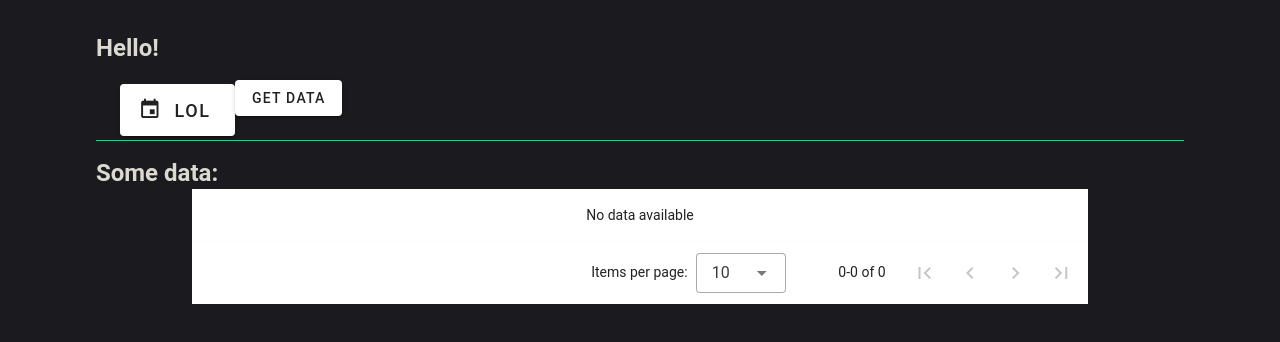
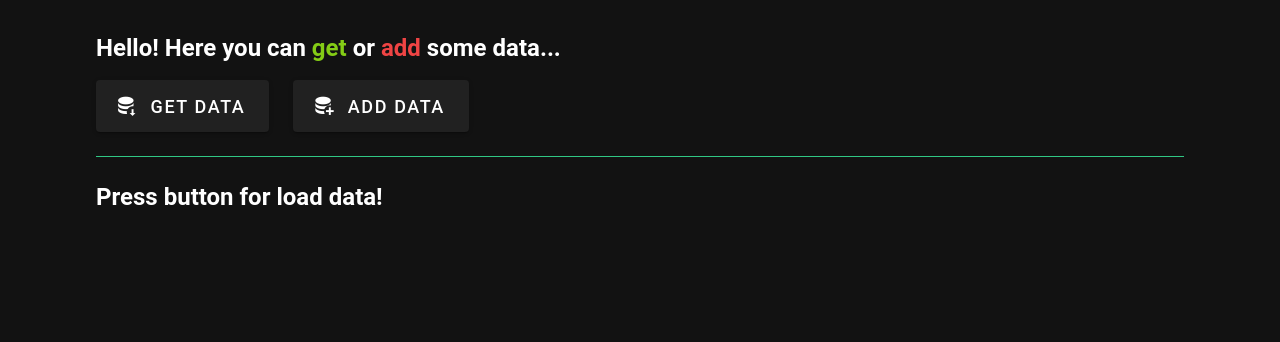
Before and after one commit to TheJustRusik/WebDbFront, a Vue app: page / in a window 1280 px wide. Shown: the top 342 px of the page. Built offline with nearby package versions, Linux system fonts and the light colour scheme.

Commit message:
add data features

```diff
--- a/index.html
+++ b/index.html
@@ -6,7 +6,7 @@
     <meta name="viewport" content="width=device-width, initial-scale=1.0">
     <title>Vite App</title>
   </head>
-  <body class="bg-[#1b1b1f]">
+  <body>
     <div id="app"></div>
     <script type="module" src="/src/main.js"></script>
   </body>
--- a/src/App.vue
+++ b/src/App.vue
@@ -2,41 +2,56 @@
   import { ref } from 'vue'
   import axios from 'axios';
   import { mdiCalendar } from '@mdi/js';
+  import { useTheme } from 'vuetify'
+  import AddDataDialog from './components/AddDataDialog.vue'
+
+  const theme = useTheme()
 
   let items = ref([]);
-
+  let showData = ref(false)
+  let currentState = ref('Press button for load data!')
+  let loadingGetData = false
+  let loadingSetData = false
   async function loadData(){
+    currentState.value = "Loading data..."
+    loadingGetData = true
     try {
       const response = await axios.get('http://localhost:8080/api/rofres');
       items.value = response.data;
+      showData.value = true
+      currentState.value = "Data successfully loaded!"
     }catch(error){
-      console.error('Ошибка при получении данных:', error);
+      currentState.value = "Error while getting data:\n" + error
     }
+    loadingGetData = false
 
   }
 
 </script>
 
 <template>
-  <div class="mx-24 mt-8">
+  <v-app theme="dark">
+    <div class="mx-24 mt-8" >
       <div class="divide-y divide-[#30c784]">
         <div>
-        <p class="text-[#dadad1] text-2xl font-bold pb-4">Hello!</p>
-        <v-icon :icon="mdiCalendar" />
-        <v-btn prepend-icon="mdi-calendar" size="x-large">Lol</v-btn>
-        <v-btn class="mb-6" :onclick="loadData">Get Data</v-btn>
+          <p class="text-2xl font-bold pb-4">Hello! Here you can <span class="text-lime-500">get</span> or <span class="text-red-500">add</span> some data...</p>
+          <v-btn :loading="loadingGetData" class="mb-6" size="x-large" prepend-icon="mdi-database-arrow-down" :onclick="loadData">Get Data</v-btn>
 
+          <AddDataDialog></AddDataDialog>
         </div>
-      <div>
-        <p class="text-[#dadad1] text-2xl font-bold pt-4">Some data:</p>
-        <div class="mx-24">
+        <div v-if="showData">
+          <p class="text-2xl font-bold pt-6">Some data:</p>
+          <div class="my-6">
             <v-data-table :items="items"></v-data-table>
           </div>
+        </div>
+        <div v-else>
+          <p class="text-2xl font-bold pt-6">{{currentState}}</p>
         </div>
       </div>
 
 
 
     </div>
-
+  </v-app>
 </template>
--- /dev/null
+++ b/src/components/AddDataDialog.vue
@@ -0,0 +1,37 @@
+<script setup>
+    import { ref } from 'vue'
+
+    let dates = ref([])
+
+    function addData(){
+        dates.value.push(1)
+    }
+</script>
+
+<template>
+    <v-dialog width="500">
+        <template v-slot:activator="{ props }">
+            <v-btn v-bind="props" :loading="loadingSetData" class="mb-6 ml-6" size="x-large" prepend-icon="mdi-database-plus">Add Data</v-btn>
+        </template>
+
+        <template v-slot:default="{ isActive }">
+            <v-card title="Enter the data">
+            <v-card-text>
+                Add the data you want to send to the database. You just need to fill out the comments field, the ID field will be generated automatically.
+            </v-card-text>
+            <div class="mx-6">
+                <v-text-field v-for="data in dates" variant="underlined" clearable label="Set comment..."></v-text-field>
+                <v-text-field append-icon="mdi-plus" @click:append="addData" variant="underlined" clearable label="Set comment..."></v-text-field>
+            </div>
+
+
+            <v-card-actions>
+                <v-spacer></v-spacer>
+                <v-btn text="Cancel" @click="isActive.value = false"></v-btn>
+                <v-btn text="Send" @click="isActive.value = false"></v-btn>
+            </v-card-actions>
+            </v-card>
+        </template>
+    </v-dialog>
+
+</template>
--- a/src/plugins/vuetify.js
+++ b/src/plugins/vuetify.js
@@ -3,8 +3,6 @@ import { aliases, mdi } from 'vuetify/iconsets/mdi-svg'
 // Styles
 import '@mdi/font/css/materialdesignicons.css'
 import 'vuetify/styles'
-
-console.log("Loool")
 
 export default createVuetify({
   icons: {
@@ -14,15 +12,9 @@ export default createVuetify({
       mdi,
     },
   },
+
   theme: {
-    themes: {
-      light: {
-        colors: {
-          primary: '#1867C0',
-          secondary: '#5CBBF6',
-        },
-      },
-    },
+    defaultTheme: 'dark'
   },
 
 })
```
Also changed, not shown: 2 other files (tests, documents, lock files or other folders). Lines whose indentation alone changed are shown as unchanged.
